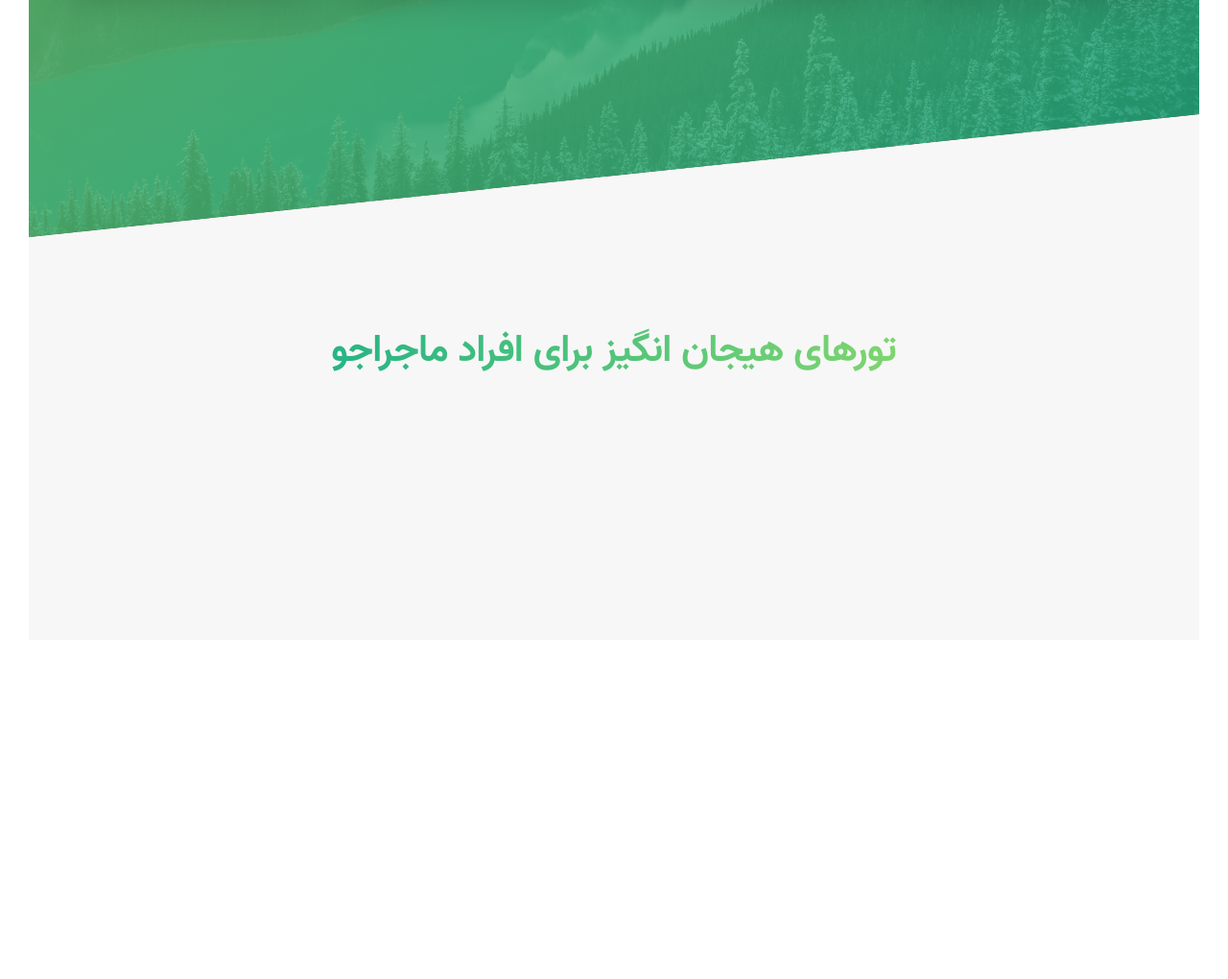
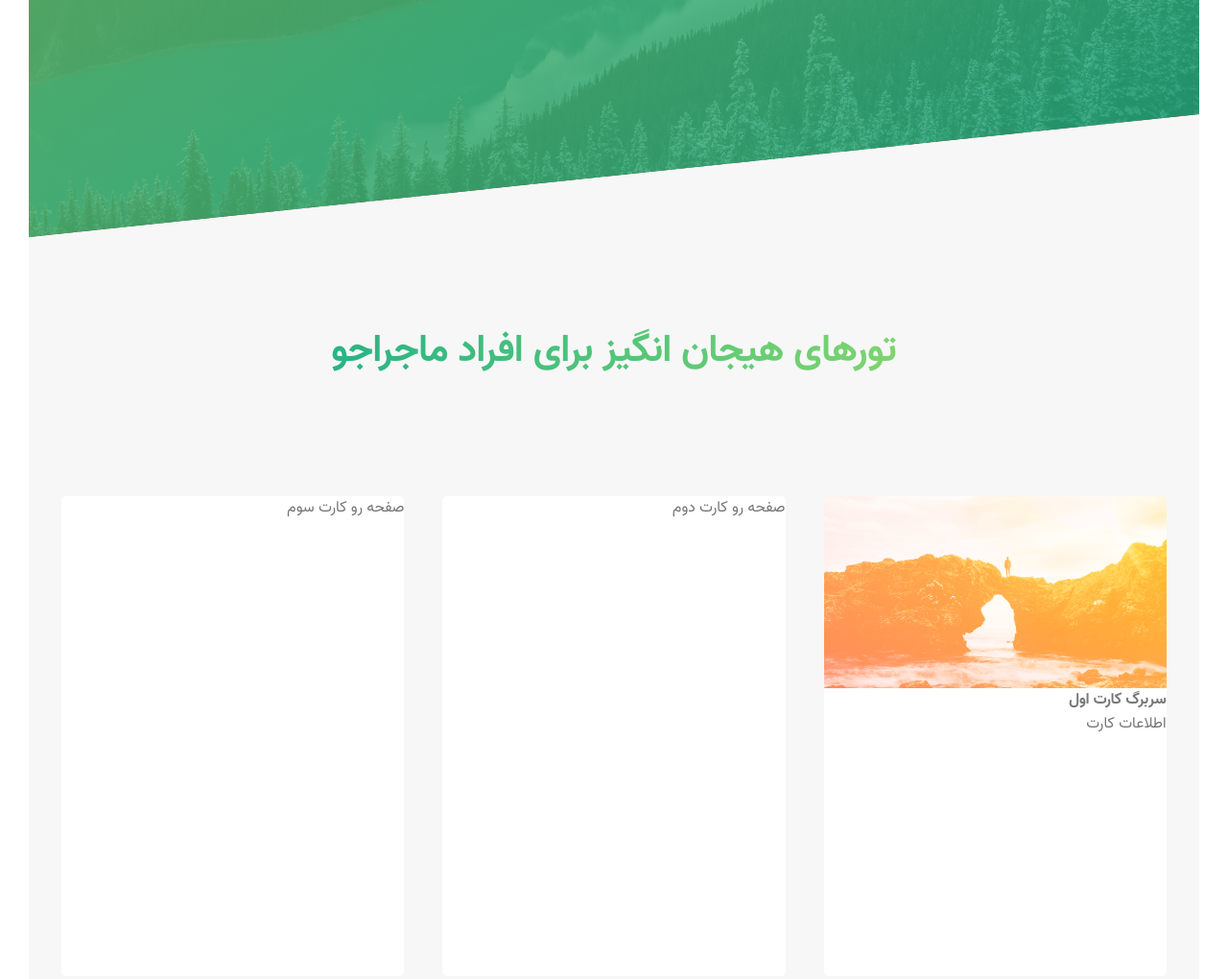
Before and after one commit to mosi3883/siahat, a website: page index.html in a window 1280 px wide. Shown: the part 2137-3157 px from the top of the page at 96% size. Before the commit the page ends 2804 px from the top, so only its background shows below. Drawn offline with Linux system fonts and the light colour scheme.

Commit message:
tours v1

```diff
--- a/index.html
+++ b/index.html
@@ -140,6 +140,32 @@
       <div class="center-text mb-lg">
         <h2 class="heading-secondary">تورهای هیجان انگیز برای افراد ماجراجو</h2>
       </div>
+      <div class="row">
+        <div class="cards">
+          <div class="card">
+            <div class="card__side card__side--front">
+              <div class="card__picture card__picture--1">&nbsp;</div>
+              <h4 class="card__heading">سربرگ کارت اول</h4>
+              <div class="card__details">اطلاعات کارت</div>
+            </div>
+            <div class="card__side card__side--back card__side--back-1">
+              صفحه پشت کارت اول
+            </div>
+          </div>
+          <div class="card">
+            <div class="card__side card__side--front">صفحه رو کارت دوم</div>
+            <div class="card__side card__side--back card__side--back-2">
+              صفحه پشت کارت دوم
+            </div>
+          </div>
+          <div class="card">
+            <div class="card__side card__side--front">صفحه رو کارت سوم</div>
+            <div class="card__side card__side--back card__side--back-3">
+              صفحه پشت کارت سوم
+            </div>
+          </div>
+        </div>
+      </div>
     </div>
   </body>
 </html>
--- a/package.json
+++ b/package.json
@@ -1,6 +1,6 @@
 {
   "name": "siahat-flexbox",
-  "version": "1.4.0",
+  "version": "1.5.0",
   "description": "Travling site",
   "main": "index.js",
   "scripts": {
--- a/sass/base/_base.scss
+++ b/sass/base/_base.scss
@@ -18,7 +18,7 @@
   --default-font-size: 1.6rem;
 
   --color-grey-dark-1: #777;
-
+  --color-black-a-xs: rgba(0, 0, 0, 0.14)
   --color-black-a-sm: rgba(0, 0, 0, 0.2);
   --color-black-a-md: rgba(0, 0, 0, 0.5);
 }
@@ -33,7 +33,8 @@
 }
 
 html {
-  font-size: 62.5%; // 1rem = 10px
+  // font-size: (0.75vw); // 1rem = 10px
+  font-size: 62.5%;
 }
 
 body {
--- /dev/null
+++ b/sass/components/_cards.scss
@@ -0,0 +1,95 @@
+@use "../abstract" as *;
+.cards {
+  display: flex;
+  justify-content: space-between;
+}
+
+.card {
+  min-height: 50rem; //temp
+
+  flex: 1 0 auto;
+  position: relative;
+  perspective: 150rem;
+
+  &:not(:last-child) {
+    margin-left: 4rem;
+  }
+
+  &__side {
+    border-radius: 0.5rem;
+    overflow: hidden;
+    position: absolute;
+    top: 0;
+    left: 0;
+    width: 100%;
+    height: 100%;
+    backface-visibility: hidden;
+    transition: transform 1s;
+    box-shadow: 0 1.5rem 4rem var(--color-black-a-xs);
+    &--front {
+      background-color: var(--color-white);
+      display: flex;
+      flex-direction: column;
+    }
+
+    &--back {
+      transform: rotateY(180deg);
+
+      &-1 {
+        background-image: linear-gradient(
+          to left bottom,
+          var(--color-secondary-light),
+          var(--color-secondary-dark)
+        );
+      }
+
+      &-2 {
+        background-image: linear-gradient(
+          to left bottom,
+          var(--color-primary-light),
+          var(--color-primary-dark)
+        );
+      }
+
+      &-3 {
+        background-image: linear-gradient(
+          to left bottom,
+          var(--color-tertiary-light),
+          var(--color-tertiary-dark)
+        );
+      }
+    }
+  }
+
+  &:hover &__side--front {
+    transform: rotateY(-180deg);
+  }
+
+  &:hover &__side--back {
+    transform: rotateY(0);
+  }
+
+  &__picture {
+    flex: 0 1 40%;
+    background-size: cover;
+    background-blend-mode: screen;
+
+    &--1 {
+      background-image: linear-gradient(
+          to left bottom,
+          var(--color-secondary-light),
+          var(--color-secondary-dark)
+        ),
+        url("../img/nat-5.jpg");
+    }
+  }
+
+  &__heading {
+    flex: 0 1 auto;
+    font-size: 1.6rem;
+  }
+
+  &__details {
+    flex: 1 0 50%;
+  }
+}
--- a/sass/main.scss
+++ b/sass/main.scss
@@ -6,7 +6,7 @@
 @use "components/buttons";
 @use "components/composition";
 @use "components/features";
-
+@use "components/cards";
 @use "layout/header";
 
 @use "pages/home";
```
Also changed, not shown: css/style.css.
